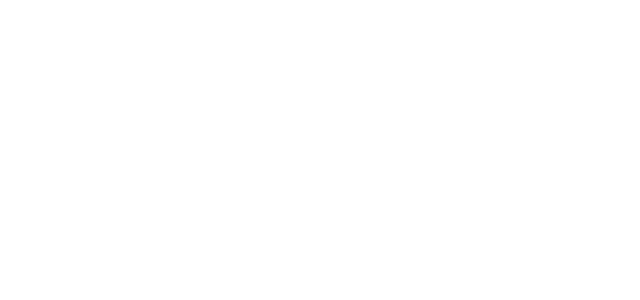
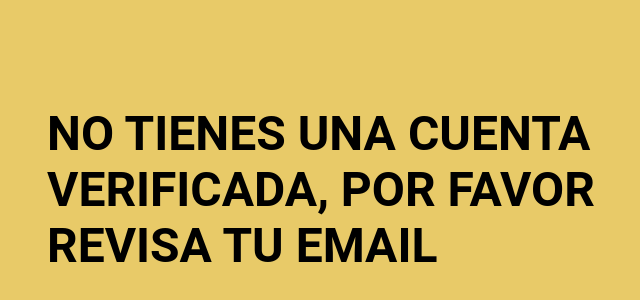
Before and after one commit to AlexLopez16/PF-HENRY-CLIENT, a React (Vite) app: page /error in a window 1280 px wide. Before the commit this address had no page. Shown: the part 210-510 px from the top of the page, without its empty margins (293-933 px from the left). Built offline with nearby package versions, Linux system fonts and the light colour scheme.

Commit message:
redireccion y validacion del login, cambios en el dash y mejoras en rootReducer

```diff
--- a/src/actions/student.ts
+++ b/src/actions/student.ts
@@ -14,7 +14,7 @@ export const studentRegister = (values: object) => {
                 payload: res.data
             })
         } catch (error) {
-            console.log(error.response.data);
+            // console.log(error.response.data);
 
         }
 
--- /dev/null
+++ b/src/components/AccountConfirm/AccountConfirm.tsx
@@ -0,0 +1,18 @@
+import { FC } from 'react'
+import { useParams } from "react-router-dom";
+import { Box, Typography } from '@mui/material';
+
+const AccountConfirm:FC = () => {
+    const {token} = useParams()
+    return (
+        <Box display='flex' sx={{
+            background: '#e8ca68',
+            height: '100vh',
+            justifyContent: 'center',
+            alignItems: 'center'}}>
+            <Typography variant='h3' sx={{width: '600px', fontWeight: 600,}}>NO TIENES UNA CUENTA VERIFICADA, POR FAVOR REVISA TU EMAIL</Typography>
+        </Box>
+    )
+}
+
+export default AccountConfirm;
--- a/src/components/ProyectDetail/ProyectDetail.tsx
+++ b/src/components/ProyectDetail/ProyectDetail.tsx
@@ -9,10 +9,6 @@ import {
 import { Link } from "react-router-dom";
 import { RadioGroupRating } from "../Rating/Rating";
 import { Box } from "@mui/system";
-
-
-
-
 
 interface ProjectProps {
   name: String;
--- a/src/components/auth/LoginScreen.tsx
+++ b/src/components/auth/LoginScreen.tsx
@@ -1,4 +1,4 @@
-import { FC, useState } from 'react'
+import React, { FC, useState } from 'react'
 import { Grid, InputLabel, OutlinedInput, Paper, TextField, InputAdornment, IconButton, FormControl, Button, Typography, Link } from '@mui/material'
 import { VisibilityOff, Visibility } from '@mui/icons-material';
 import Divider from '@mui/material/Divider';
@@ -8,13 +8,25 @@ import { Formik, Form, Field, ErrorMessage } from 'formik';
 import * as Yup from 'yup';
 import { loginUser  } from '../../actions/login';
 import { useNavigate } from 'react-router-dom';
-import { useDispatch } from 'react-redux';
-
+import { useDispatch, useSelector } from 'react-redux';
+import { State } from '../../reducers/rootReducer';
 import type {} from 'redux-thunk/extend-redux';
 
 export const LoginScreen: FC = () => {
     const dispatch = useDispatch();
     const navigate = useNavigate();
+    const token = useSelector((state:State) => state.login.token)
+    const verify = useSelector((state:State) => state.login.verify)
+
+    React.useEffect(() => {
+        if(token !== '') {
+            if(verify) {
+                navigate('/dashboard/proyectos');
+            } else {
+                navigate('/error')
+            }
+        }
+    }, [token]);
 
     const paperStyle = {
         padding: 20,
@@ -40,9 +52,7 @@ export const LoginScreen: FC = () => {
 
     const onSubmit = (values: any) => {
         dispatch(loginUser(values));
-
-        navigate('/dashboard/proyectos');
-
+        //verify ? navigate('/dashboard/proyectos') : <p>Dale man logeate no seas puto</p>
     }
 
     return (
--- a/src/pages/LandingPage.tsx
+++ b/src/pages/LandingPage.tsx
@@ -127,18 +127,6 @@ const LandingPage: FC = () => {
                     </Button>
                 </Link>
 
-
-
-                <Link
-                  to='/projectForm'
-              >
-                  <Button
-                    variant='outlined'>
-                      Crear proyecto de enserio
-                    </Button>
-                </Link>
-
-
               </div>
             </div>
 
--- a/src/reducers/reducerLogin.ts
+++ b/src/reducers/loginReducer.ts
@@ -3,12 +3,14 @@ import {types} from "../types/types"
 
 interface LoginFields {
     token: string,
-    rol: string
+    rol: string,
+    verify: boolean
 }
 
 const initialState = {
     token: '',
     rol: '',
+    verify: false
 }
 
 type Action = {
@@ -17,13 +19,15 @@ type Action = {
 }
 
 
-export const reducerLogin = (state: LoginFields = initialState, action: Action ) => {
+export const loginReducer = (state: LoginFields = initialState, action: Action ) => {
     switch(action.type){
         case types.login:
+            console.log(action.payload)
             return {
                 ...state,
                 token: action.payload.token,
-                rol: action.payload.rol
+                rol: action.payload.rol,
+                verify: action.payload.verify,
             }
         default:
             return {...state}
--- a/src/reducers/rootReducer.ts
+++ b/src/reducers/rootReducer.ts
@@ -2,12 +2,12 @@ import { combineReducers } from 'redux'
 import { studentReducer } from './studentReducer';
 import { projectReducers } from './ProjectReducer';
 import { companyReducer } from './companyReducer';
-import { reducerLogin } from './reducerLogin';
+import { loginReducer } from './loginReducer';
 export const rootReducer = combineReducers({
     company:companyReducer,
     student: studentReducer,
     project: projectReducers,
-    login: reducerLogin
+    login: loginReducer
 
 });
 export type State = ReturnType<typeof rootReducer>
--- a/src/routers/AppRouter.tsx
+++ b/src/routers/AppRouter.tsx
@@ -7,8 +7,7 @@ import NavBar from '../components/NavBar/NavBar';
 import DashboardPage from '../pages/DashboardPage';
 import { Profile } from '../components/profile/Profile';
 import { LoginScreen } from '../components/auth/LoginScreen';
-import ProjectForm from '../components/Forms/ProjectForm';
-import DashboardStudens from '../pages/DashboardStudens';
+import AccountConfirm from '../components/AccountConfirm/AccountConfirm';
 
 const ejemplo = {
   name: 'E-Comers',
@@ -36,12 +35,10 @@ export const AppRouter = () => {
           <Route path='/login' element={<LoginScreen />} />
           <Route path='/loginStudent' element={<StudensForm />} />
           <Route path='/loginCompany' element={<CompanyForm />} />
-          <Route path='/project' element={<ProjectForm />} />
+          <Route path='/error' element={<AccountConfirm/>}/>
           <Route path='/dashboard' element={<NavBar />}>
             <Route path='proyectos' element={<DashboardPage />} />
-            {/* Aca va el componente de rivo empresas/alumnos */}
             <Route path='student' element={<Profile />} />
-            {/* Aca va las cartas de las empresas/alumnos */}
           </Route>
 
           <Route
```
Also changed, not shown: src/pages/DashboardStudens.tsx (+0 -9 lines), 1 other file (tests, documents, lock files or other folders).
